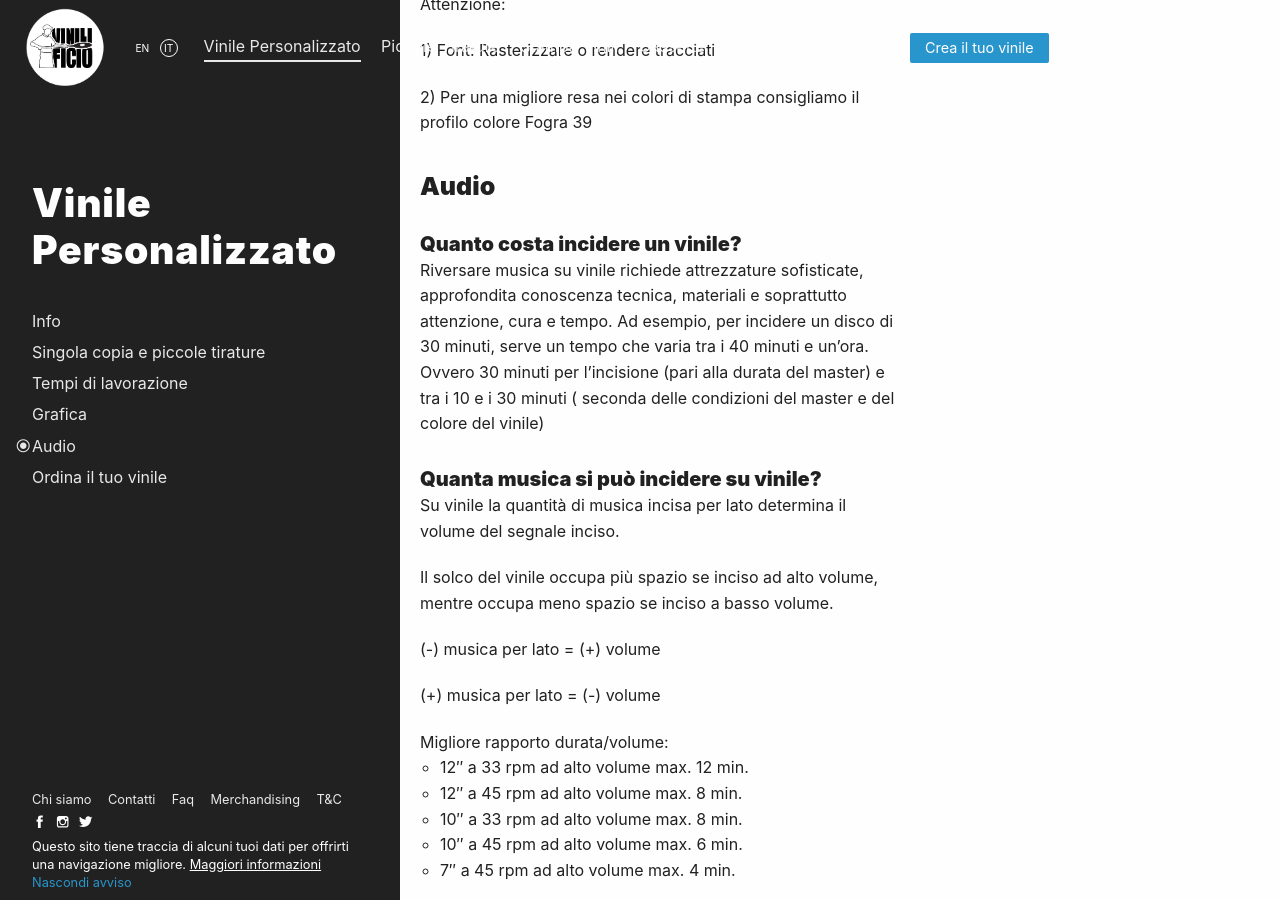
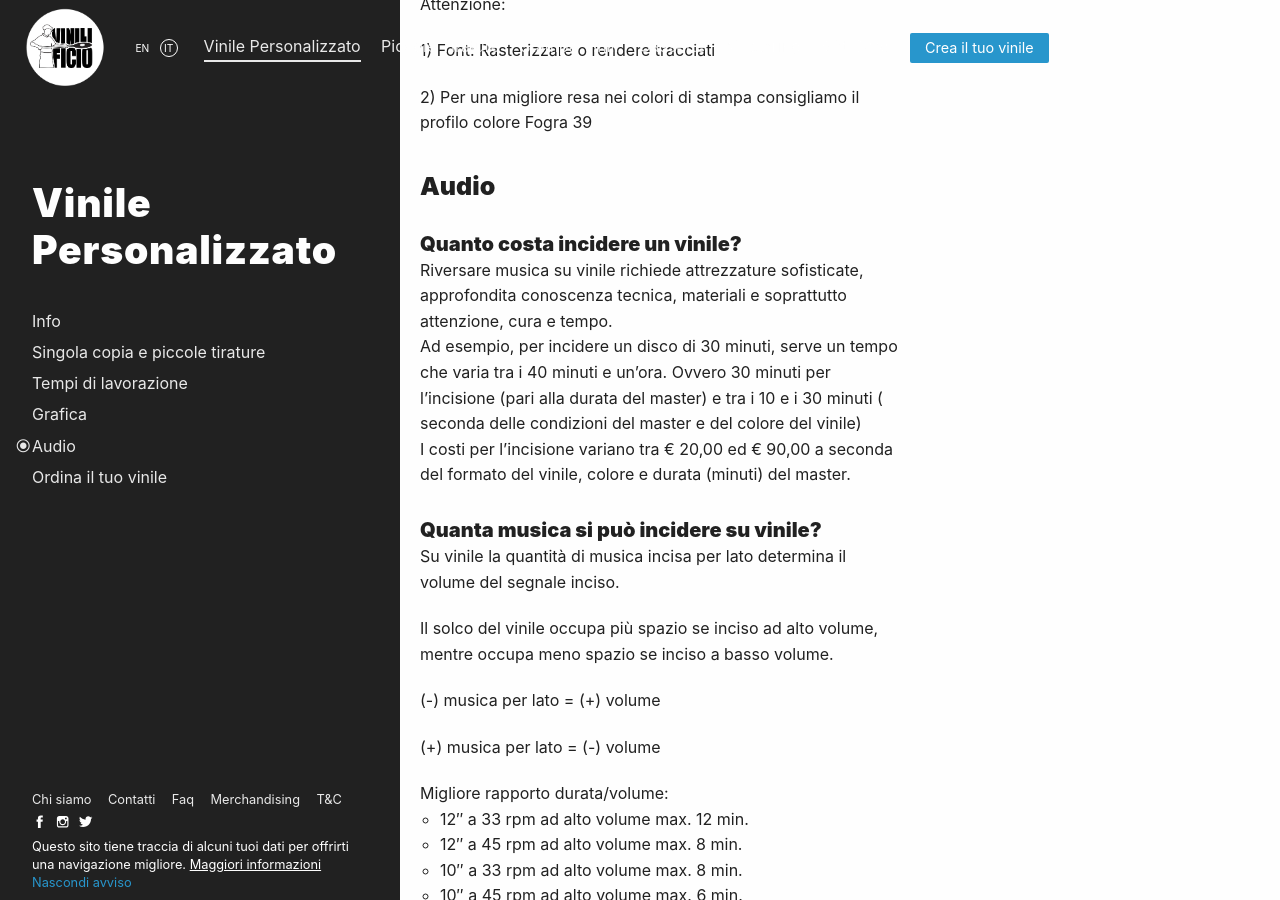
Before and after one commit to Vinilificio/vinilificio.com, a Jekyll site: the page built from _pages/copia-singola.md, in a window 1280 px wide and 900 px high, scrolled down 2911 px. Built offline with Jekyll 4.4.1, drawn with Linux system fonts in a browser that asks for light colours; nearby versions of some CDN libraries; comment, search, counter and statistics services are not loaded.

Commit message:
aggiornati costi

```diff
--- a/_pages/copia-singola.md
+++ b/_pages/copia-singola.md
@@ -94,8 +94,9 @@ Attenzione:
 ### Audio
 
 #### Quanto costa incidere un vinile?
-Riversare musica su vinile richiede attrezzature sofisticate, approfondita conoscenza tecnica, materiali e soprattutto attenzione, cura e tempo.
+Riversare musica su vinile richiede attrezzature sofisticate, approfondita conoscenza tecnica, materiali e soprattutto attenzione, cura e tempo.<br>
 Ad esempio, per incidere un disco di 30 minuti, serve un tempo che varia tra i 40 minuti e un'ora. Ovvero 30 minuti per l'incisione (pari alla durata del master) e tra i 10 e i 30 minuti ( seconda delle condizioni del master e del colore del vinile)
+<br>I costi per l'incisione variano tra € 20,00 ed € 90,00 a seconda del formato del vinile, colore e durata (minuti) del master.
 
 #### Quanta musica si può incidere su vinile?
 
```
